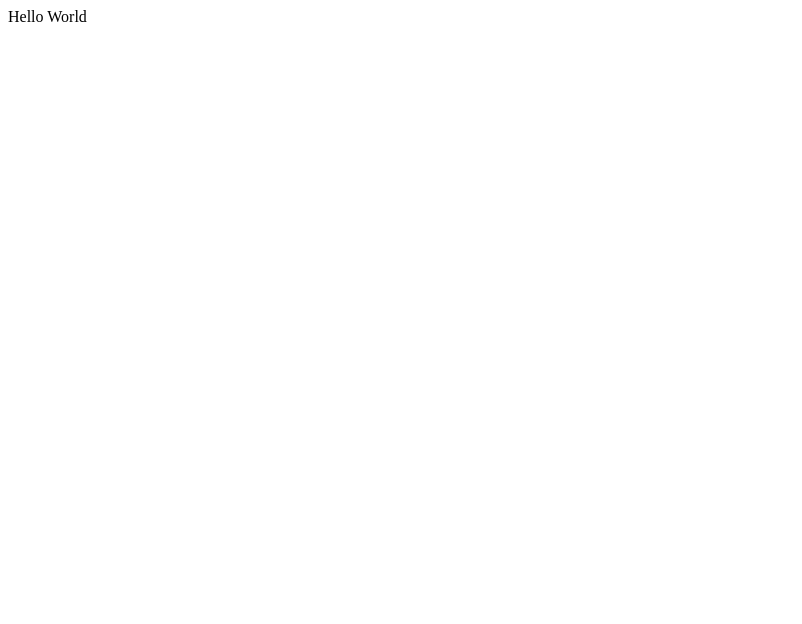
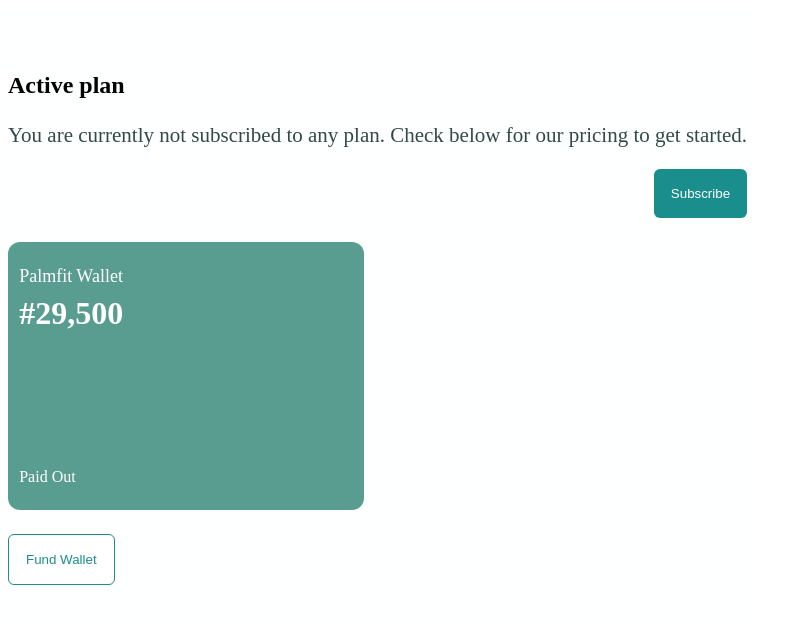
Before and after one commit to decadevs/live-project-sq015-net-palmfit-UI, a React (Create React App) app: page / in a window 1280 px wide. Shown: the top 624 px of the page, without its empty margins (0-802 px from the left). Built offline with nearby package versions, Linux system fonts and the light colour scheme.

Commit message:
added subscription component

```diff
--- a/src/components/App.js
+++ b/src/components/App.js
@@ -1,8 +1,11 @@
 import '../styles/App.css';
+import Subscription from './subscription/Subscription';
 
 function App() {
   return (
-    <div> Hello World</div>
+    <div>
+      <Subscription/>
+    </div>
   );
 }
 
--- /dev/null
+++ b/src/components/subscription/Subscription.jsx
@@ -0,0 +1,41 @@
+import styles from "./Subscription.module.css";
+
+import {useState} from "react"
+
+function Subscription() {
+
+    const [show, setShow] = useState(false);
+  const handleShow = () => setShow(true);
+
+
+  return (
+    <div className={styles.container}>
+
+      <div className={styles.content_container}>
+        <h3>Active plan</h3>
+        <p>
+          You are currently not subscribed to any plan. Check below for our
+          pricing to get started.
+        </p>
+        <div className={styles.btn_con}>
+          <button onClick={handleShow} className={styles.btn} type="button">
+            Subscribe
+          </button>
+        </div>
+
+        <div className={styles.wallet_container}>
+          <div className={styles.top_half}>
+            <span>Palmfit Wallet</span>
+            <span>#29,500</span>
+          </div>
+          <span className={styles.paid}>paid out</span>
+        </div>
+        <button type="button" className={styles.btn_secondary}>
+          Fund Wallet
+        </button>
+      </div>
+    </div>
+  );
+}
+
+export default Subscription;
--- /dev/null
+++ b/src/components/subscription/Subscription.module.css
@@ -0,0 +1,93 @@
+
+.container {
+    display: flex;
+    justify-content: left;
+    min-height: 100vh;
+}
+
+.content_container {
+    padding-top: 5vh;
+    background-color: #FEFFFF;
+}
+
+.container h3 {
+    font-size: 24px;
+    font-weight: 700px;
+    line-height: normal;
+}
+
+.container p {
+    color: #334848;
+    font-size: 21px;
+    font-weight: 400;
+    line-height: normal;
+}
+
+.btn {
+    padding: 17px;
+    background: #1A8D8D;
+    border-radius: 6px;
+    color: #FFFFFF;
+    border: none;
+}
+
+.wallet_container {
+    background-color: #599C90;
+    border-radius: 12px;
+    margin-top: 1.5rem;
+    padding: 1.5em .7rem;
+    min-height: 220px;
+    color: #fff;
+
+    display: flex;
+    justify-content: space-between;
+    flex-direction: column;
+}
+
+.wallet_container span{
+    display: block;
+}
+
+.top_half :nth-child(2) {
+    font-size: 32px;
+    font-size: normal;
+    font-weight: 700;
+    line-height: normal;
+    margin-top: .5rem;
+}
+
+.top_half :nth-child(1),
+.wallet_container :nth-child(2){
+    text-transform: capitalize;
+}
+
+.top_half :nth-child(1) {
+    font-size: 18px;
+    font-weight: 300;
+}
+
+.paid {
+    font-size: 16px;
+}
+
+.btn_secondary {
+    padding: 17px;
+    background: #fff;
+    border-radius: 6px;
+    color: #1A8D8D;
+    border: 1px solid #1A8D8D;
+    margin-top: 1.5rem;
+}
+
+@media (min-width: 576px) {
+    .btn_con {
+        display: flex;
+        justify-content: flex-end;
+    }
+}
+
+@media (min-width:992px) {
+    .wallet_container {
+        max-width: 334px;
+    }
+}
```
Also changed, not shown: 1 other file (tests, documents, lock files or other folders).
